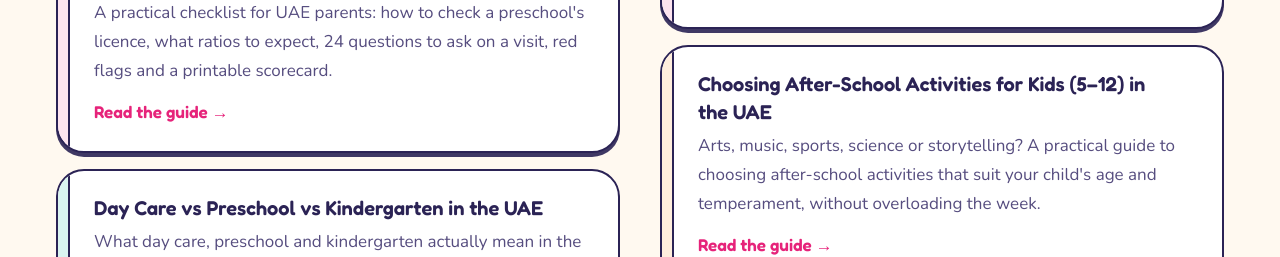
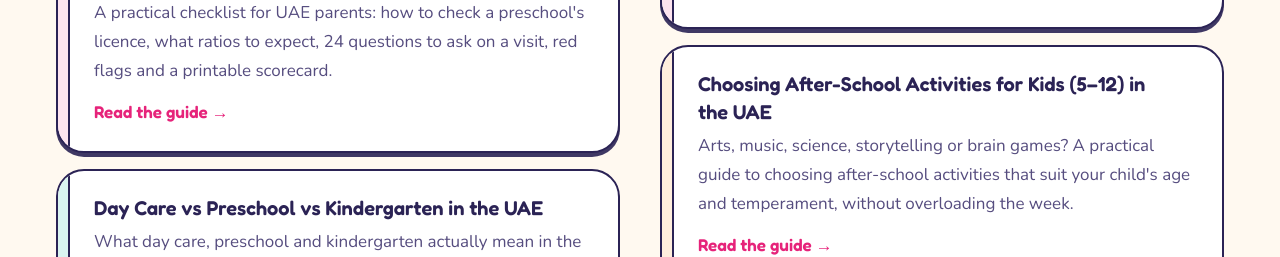
Before and after one commit to dPacc/universalblooming, a Next.js app: page /parents-guide in a window 1280 px wide. Shown: the part 1771-2028 px from the top of the page. Built offline with nearby package versions, Linux system fonts and the light colour scheme; no server answers.

Commit message:
fix: the after school page's related-guide card still said sports - the guide excerpt now leads with arts, music, science, storytelling or brain games

```diff
--- a/src/content/guides/after-school-activities-guide.ts
+++ b/src/content/guides/after-school-activities-guide.ts
@@ -8,7 +8,7 @@ const guide: Guide = {
   seoDescription:
     "How to choose after-school activities for 5–12 year olds in the UAE: benefits, ideas by age, a sample weekly plan, safety questions and overscheduling signs.",
   excerpt:
-    "Arts, music, sports, science or storytelling? A practical guide to choosing after-school activities that suit your child's age and temperament, without overloading the week.",
+    "Arts, music, science, storytelling or brain games? A practical guide to choosing after-school activities that suit your child's age and temperament, without overloading the week.",
   quickAnswer:
     "The best after-school activities match your child's age, interests and energy, and leave time for homework, free play and sleep. For most 5–12 year olds, two or three regular activities a week is plenty. Mix active and calm options, try before committing for a full term, and check safety, supervision and pickup arrangements with every provider.",
   keywords: [
```
